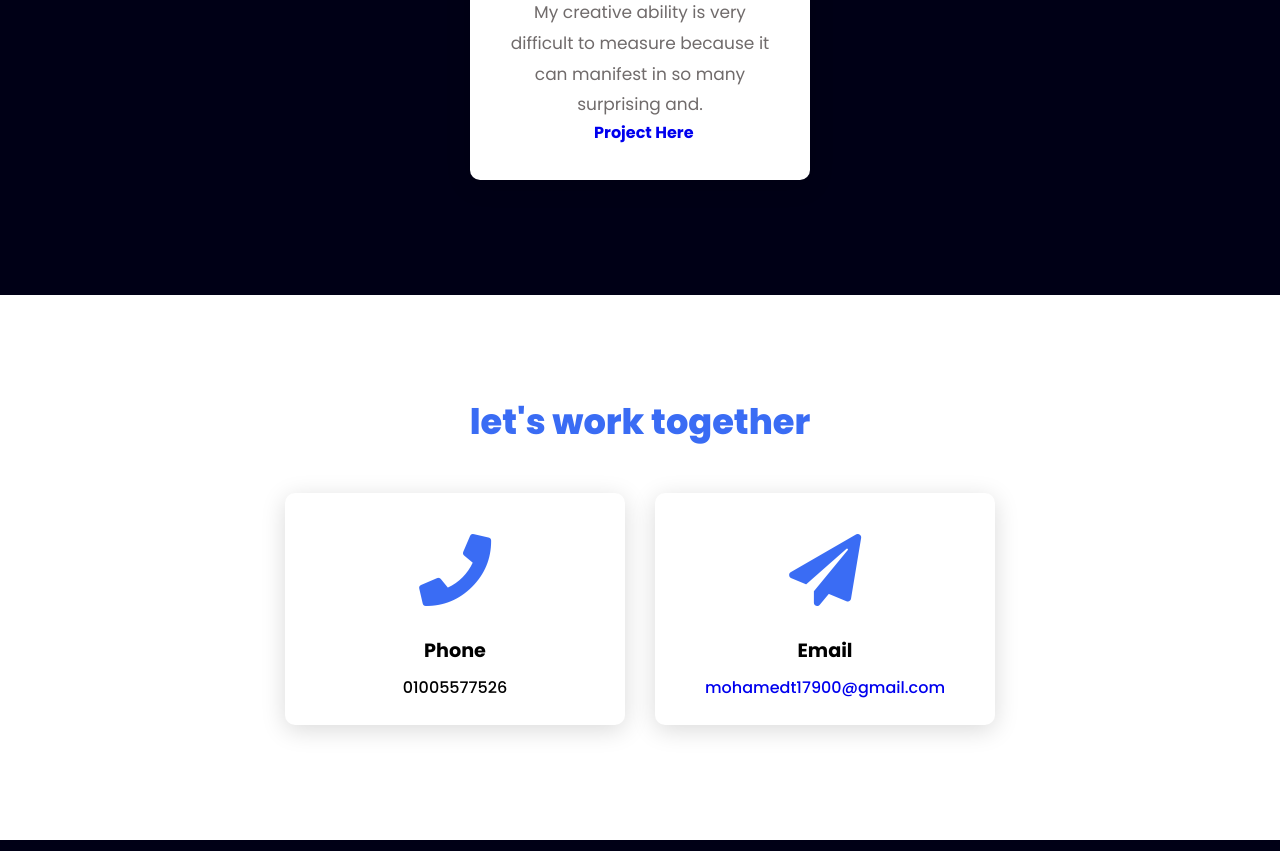
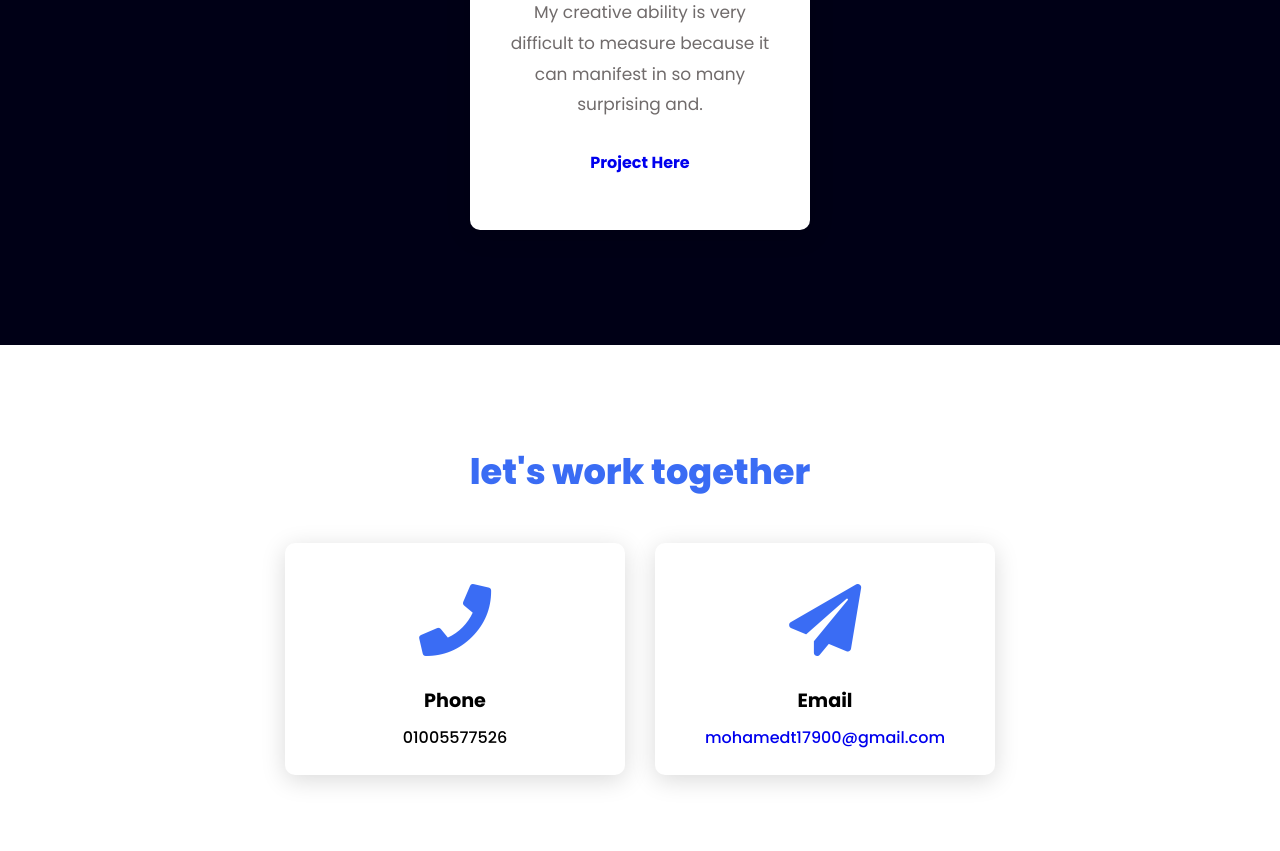
Before and after one commit to moahmed1tarek/m, a plain HTML site: page index.html in a window 1280 px wide. Shown: the part 2070-2921 px from the top of the page. Drawn offline with Linux system fonts and the light colour scheme.

Commit message:
Add files via upload

```diff
--- a/style.css
+++ b/style.css
@@ -161,10 +161,10 @@ section{
     text-align: center;
 }
 .projects-title a{
-    padding-top: 20px;
+    display: flex;
+    justify-content: center;
+    padding-top: 30px;
     padding-bottom: 20px;
-    position: relative;
-    left: 33%;
     text-decoration: none;
 }
 
```
